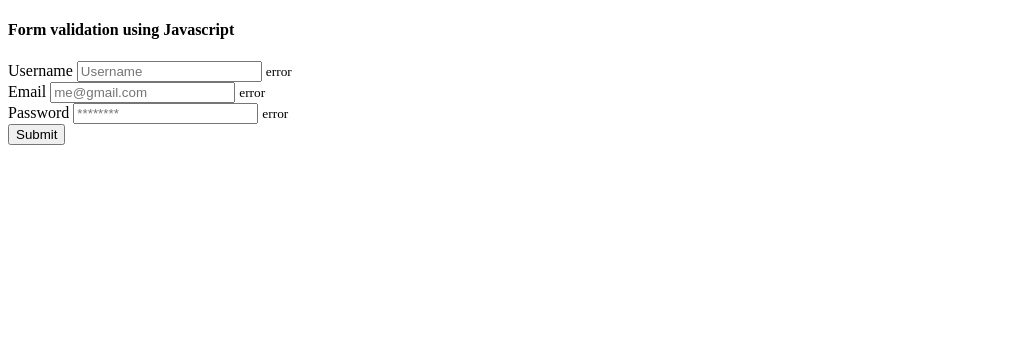
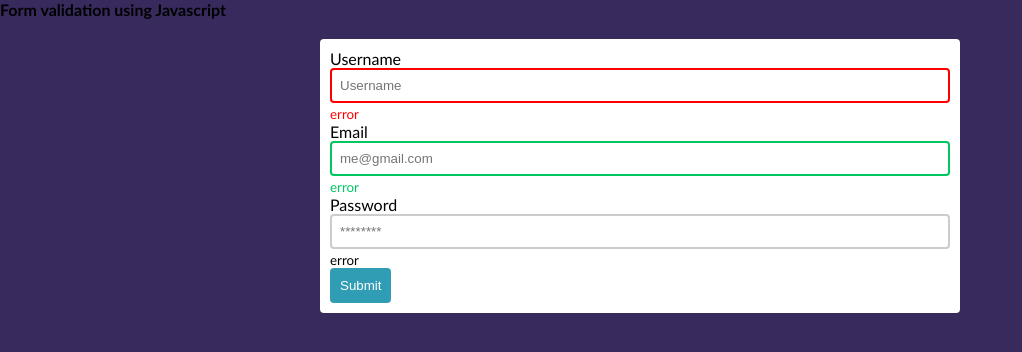
Before and after one commit to Jean-pierre14/phpdisplay, a PHP site: page /validation.html in a window 1280 px wide. Shown: the top 352 px of the page, without its empty margins (0-1022 px from the left). Run offline with PHP 8.4, Linux system fonts and the light colour scheme.

Commit message:
Style of form validation

```diff
--- a/public/css/style.css
+++ b/public/css/style.css
@@ -3,21 +3,61 @@
     padding: 0;
     box-sizing: border-box;
 }
-
+body{
+    background-color: rgb(56, 42, 92);
+    height: 100%;
+    width: 100%;
+    font-family: calibri !important;
+}
 .content{
     position: relative;
     display: block;
     width: 100%;
+}
+.content form{
+    position: relative;
+    width: 50%;
+    margin: 20px auto;
+    background-color: #fff;
+    border-radius: 4px;
     padding: 10px;
-    background-color: #ccc;
 }
-.form input{
+.group{
+    display: block;
+    width: 100%;
+}
+.group label, .group input{
+    display: block;
+}
+.group input{
+    position: relative;
+    width: 100%;
     padding: 8px;
-    border: 2px solid #eee;
+    border: 2px solid #ccc;
     border-radius: 4px;
-    margin: 10px 0;
     outline: none;
 }
-.form label{
-    display: block;
+
+.group.error input{
+    border: 2px solid red
 }
+
+.group.error small{
+    color: red;
+}
+
+.group.success input{
+    border: 2px solid rgb(0, 199, 96);
+}
+.group.success small{
+    color: rgb(0, 199, 96);
+}
+
+button{
+    border: none;
+    outline: none;
+    border-radius: 4px;
+    background-color: rgb(49, 157, 181);
+    padding: 10px;
+    color: #fff;
+}
--- a/public/js/script.js
+++ b/public/js/script.js
@@ -6,4 +6,30 @@ const pass = document.getElementById('pass')
 form.addEventListener('submit', function (e) {
     e.preventDefault()
 
+    checkInputs()
 })
+
+function checkInputs() {
+    const userValue = username.value.trim()
+    const emValue = email.value.trim()
+    const psValue = pass.value.trim()
+
+    // Check the username
+    if (userValue === '') {
+        // Display error
+        // Add our error class
+        setErrorFor(username, 'Username is blank')
+    } else {
+        setSuccessFor(username)
+    }
+}
+
+function setErrorFor(input, msg) {
+    const group = input.parentElement
+    const small = group.querySelector('small')
+
+    small.innerText = msg
+
+    // add the class error
+    group.className = 'group error'
+}
--- a/validation.html
+++ b/validation.html
@@ -4,17 +4,18 @@
     <meta charset="UTF-8">
     <meta name="viewport" content="width=device-width, initial-scale=1.0">
     <title>Validation</title>
+    <link rel="stylesheet" href="./public/css/style.css">
 </head>
 <body>
     <div class="content">
         <h4>Form validation using Javascript</h4>
         <form id="form" action="" method="post">
-            <div class="group">
+            <div class="group error">
                 <label for="username">Username</label>
                 <input type="text" name="username" id="username" placeholder="Username" class="input">
                 <small>error</small>
             </div>
-            <div class="group">
+            <div class="group success">
                 <label for="email">Email</label>
                 <input type="email" name="email" id="email" placeholder="me@gmail.com" class="input">
                 <small>error</small>
```
